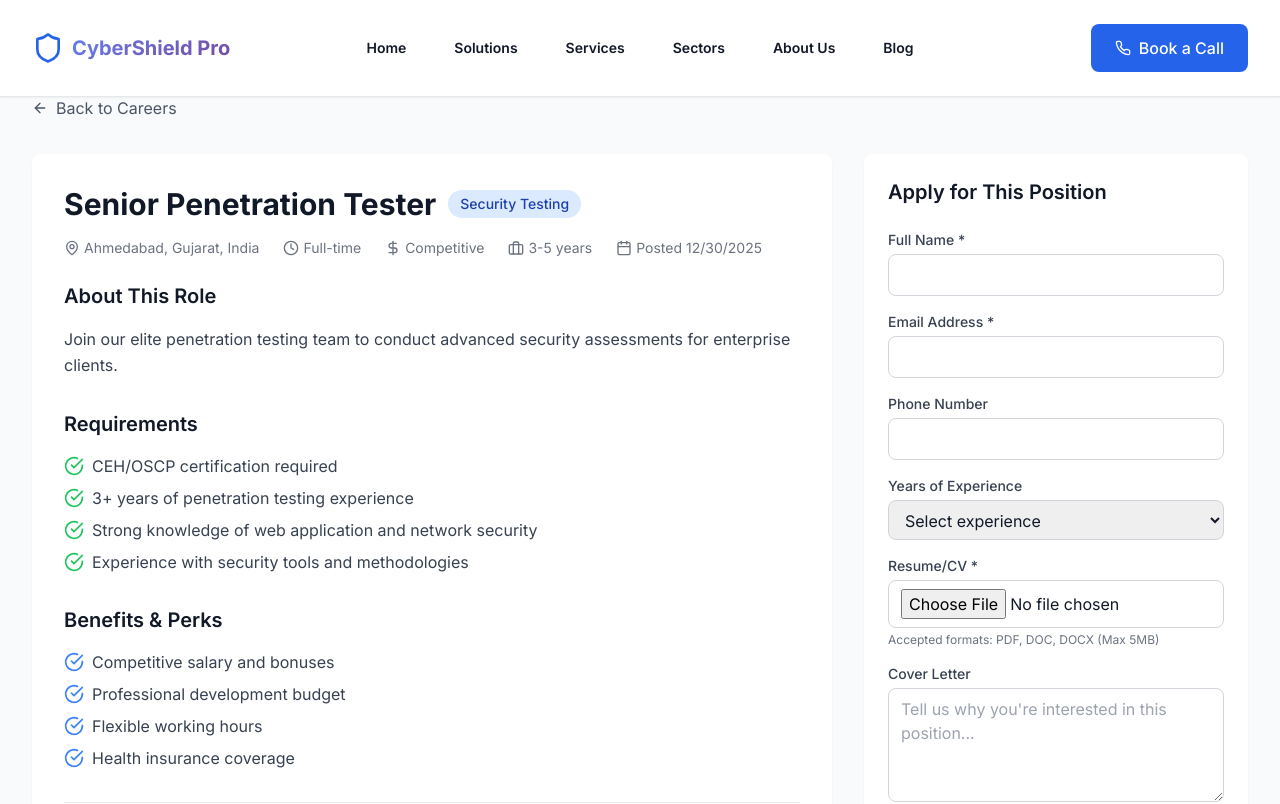
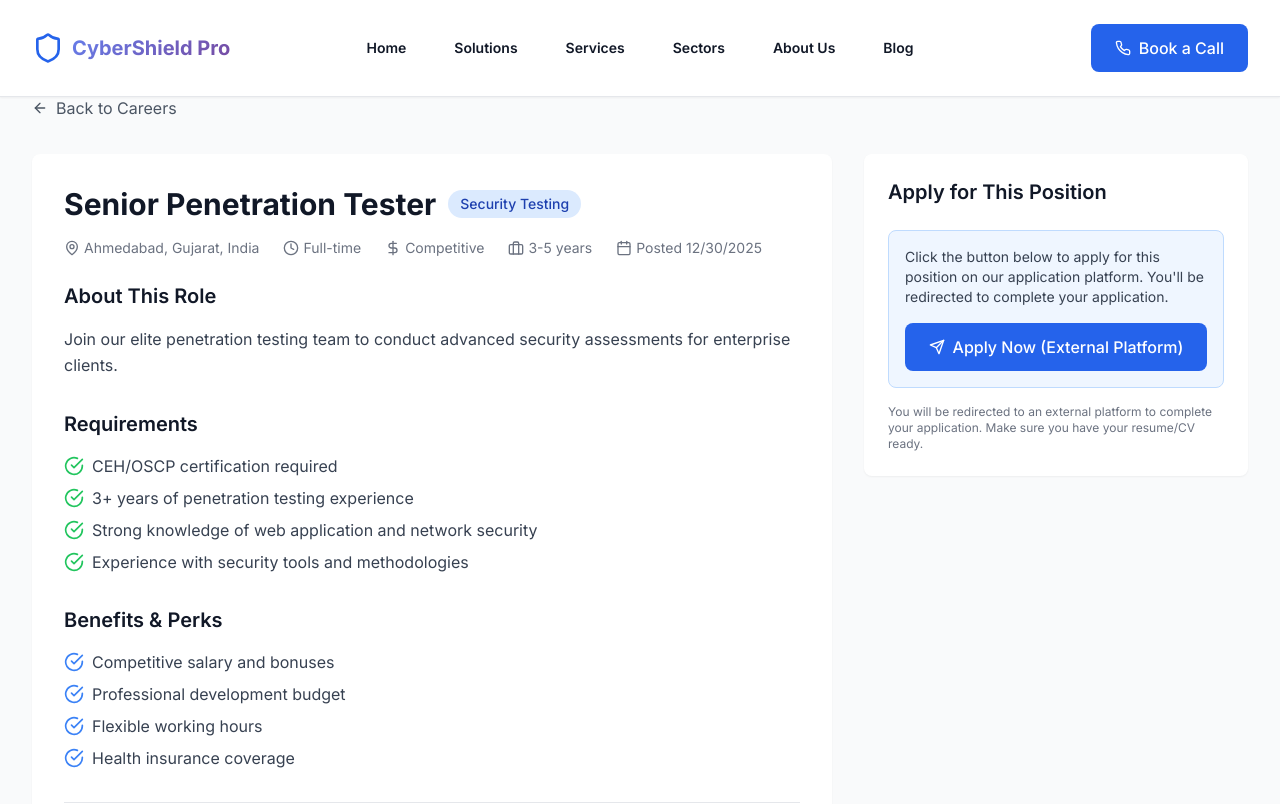
Before and after one commit to mitulkalsariya/newweb, a Next.js app: page /careers/1 in a window 1280 px wide. Shown: the top 804 px of the page. Built offline with nearby package versions, Linux system fonts and the light colour scheme.

Commit message:
Add external application URL feature for careers and update admin interface

```diff
--- a/src/components/admin/CareerEditor.tsx
+++ b/src/components/admin/CareerEditor.tsx
@@ -17,6 +17,7 @@ interface JobPosting {
   benefits: string[]
   postedDate: string
   applicationDeadline?: string
+  applyUrl?: string
   isActive: boolean
 }
 
@@ -63,6 +64,7 @@ export default function CareerEditor({ job, onClose }: CareerEditorProps) {
     requirements: [] as string[],
     benefits: [] as string[],
     applicationDeadline: '',
+    applyUrl: '',
     isActive: true,
   })
   const [requirementInput, setRequirementInput] = useState('')
@@ -82,6 +84,7 @@ export default function CareerEditor({ job, onClose }: CareerEditorProps) {
         requirements: job.requirements,
         benefits: job.benefits,
         applicationDeadline: job.applicationDeadline || '',
+        applyUrl: job.applyUrl || '',
         isActive: job.isActive,
       })
     }
@@ -447,6 +450,25 @@ export default function CareerEditor({ job, onClose }: CareerEditorProps) {
               />
             </div>
 
+            {/* External Apply URL */}
+            <div>
+              <label htmlFor="applyUrl" className="block text-sm font-medium text-gray-700 mb-2">
+                External Application URL (Optional)
+              </label>
+              <input
+                type="url"
+                id="applyUrl"
+                value={formData.applyUrl}
+                onChange={(e) => setFormData({ ...formData, applyUrl: e.target.value })}
+                className="w-full px-3 py-2 border border-gray-300 rounded-lg focus:ring-2 focus:ring-primary-500 focus:border-primary-500"
+                placeholder="https://forms.google.com/..."
+              />
+              <p className="text-xs text-gray-500 mt-1">
+                If provided, candidates will be redirected to this URL instead of the built-in form.
+                Use Google Forms, Typeform, or your ATS link.
+              </p>
+            </div>
+
             {/* Status */}
             <div>
               <label className="flex items-center">
--- a/src/components/careers/JobDetail.tsx
+++ b/src/components/careers/JobDetail.tsx
@@ -202,7 +202,7 @@ export default function JobDetail({ job }: JobDetailProps) {
             </div>
           </motion.div>
 
-          {/* Application Form */}
+          {/* Application Form / External Link */}
           <motion.div
             initial={{ opacity: 0, y: 20 }}
             animate={{ opacity: 1, y: 0 }}
@@ -211,6 +211,32 @@ export default function JobDetail({ job }: JobDetailProps) {
             <div className="bg-white rounded-lg shadow-sm p-6 sticky top-8">
               <h2 className="text-xl font-semibold text-gray-900 mb-6">Apply for This Position</h2>
 
+              {job.applyUrl ? (
+                /* External Application Link */
+                <div className="space-y-4">
+                  <div className="bg-primary-50 border border-primary-200 rounded-lg p-4">
+                    <p className="text-sm text-gray-700 mb-4">
+                      Click the button below to apply for this position on our application platform.
+                      You'll be redirected to complete your application.
+                    </p>
+                    <a
+                      href={job.applyUrl}
+                      target="_blank"
+                      rel="noopener noreferrer"
+                      className="w-full bg-primary-600 text-white py-3 px-4 rounded-lg font-medium hover:bg-primary-700 transition-colors flex items-center justify-center"
+                    >
+                      <Send className="mr-2 h-4 w-4" />
+                      Apply Now (External Platform)
+                    </a>
+                  </div>
+                  <p className="text-xs text-gray-500">
+                    You will be redirected to an external platform to complete your application.
+                    Make sure you have your resume/CV ready.
+                  </p>
+                </div>
+              ) : (
+                /* Internal Application Form */
+                <>
                   {applicationError && (
                     <div className="mb-4 p-3 bg-red-50 border border-red-200 rounded-lg">
                       <p className="text-sm text-red-800">{applicationError}</p>
@@ -324,6 +350,8 @@ export default function JobDetail({ job }: JobDetailProps) {
                     By submitting this application, you agree to our privacy policy and terms of service.
                     We will contact you regarding your application status.
                   </p>
+                </>
+              )}
             </div>
           </motion.div>
         </div>
--- a/src/lib/careers.ts
+++ b/src/lib/careers.ts
@@ -17,6 +17,7 @@ export interface JobPosting {
   benefits: string[]
   postedDate: string
   applicationDeadline?: string
+  applyUrl?: string
   isActive: boolean
 }
 
@@ -47,6 +48,7 @@ const sampleJobs: JobPosting[] = [
       'Health insurance coverage'
     ],
     postedDate: '2025-12-30',
+    applyUrl: 'https://forms.gle/example',
     isActive: true
   },
   {
@@ -71,6 +73,7 @@ const sampleJobs: JobPosting[] = [
       'Performance incentives'
     ],
     postedDate: '2025-12-29',
+    applyUrl: 'https://forms.gle/example',
     isActive: true
   }
 ]
```
Lines whose indentation alone changed are shown as unchanged.
